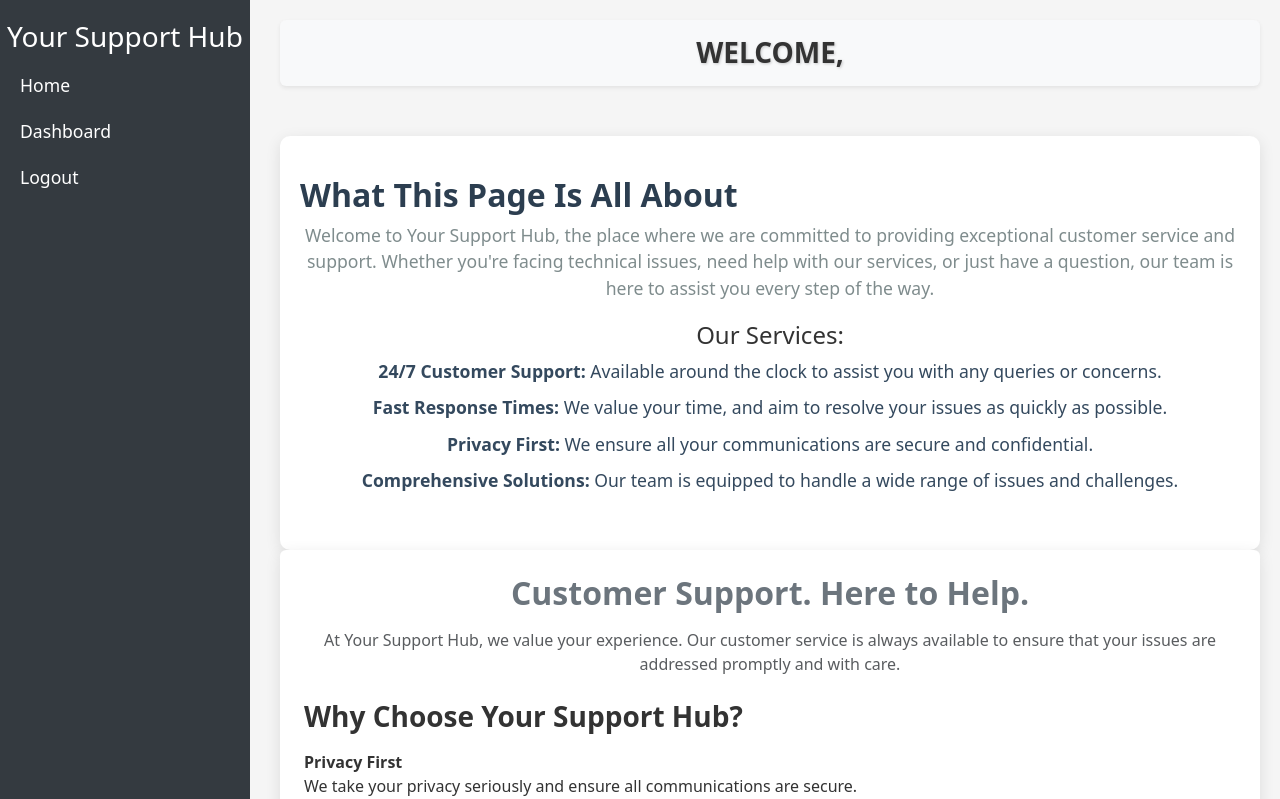
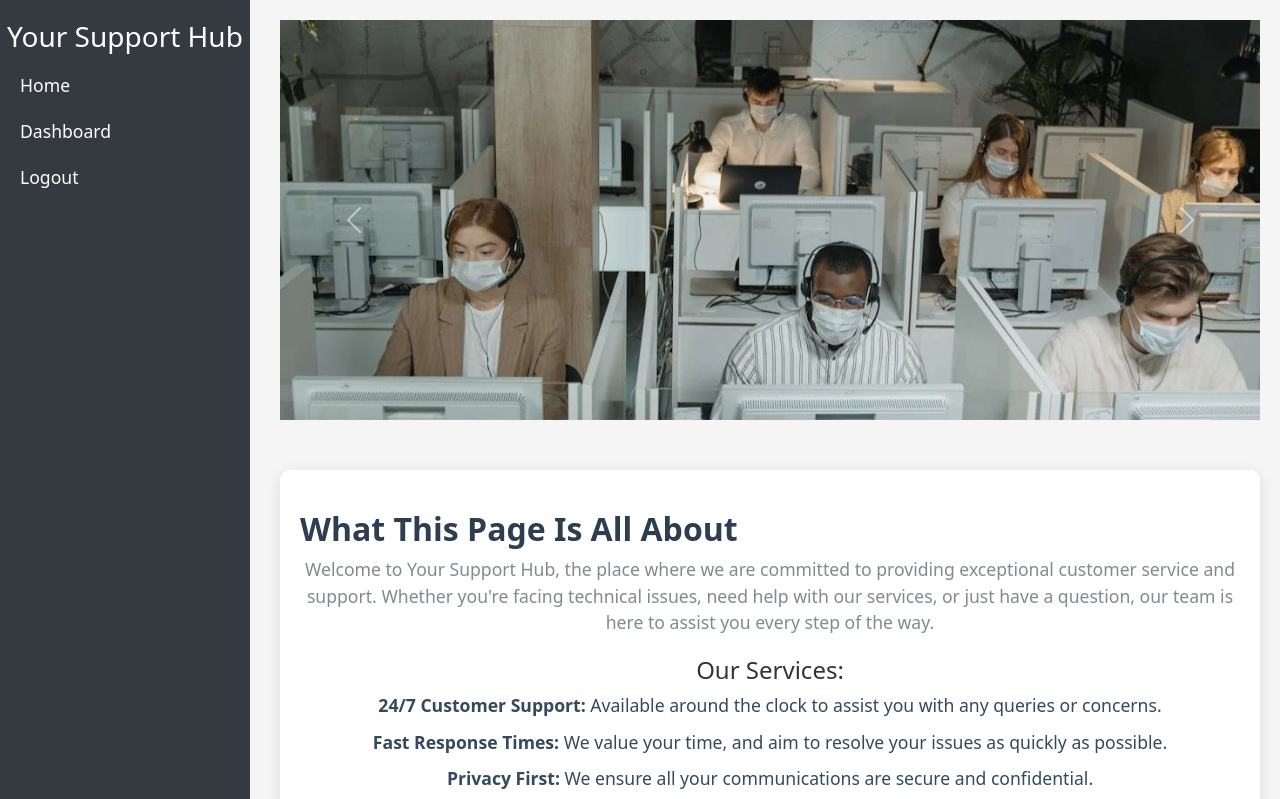
Before and after one commit to jancosares/django_project, a Django app: page /home/ in a window 1280 px wide. Shown: the top 799 px of the page. Run offline with Django 5.2, Linux system fonts and the light colour scheme; parts of the project's set-up code (start-up, migrations or seed data) failed here and were passed over.

Commit message:
carousel added

```diff
--- a/admin_app/messaging/templates/messaging/home.html
+++ b/admin_app/messaging/templates/messaging/home.html
@@ -125,6 +125,12 @@
         color: #34495e;
         margin-bottom: 10px;
       }
+
+      /* Carousel Styles */
+      .carousel-inner img {
+        object-fit: cover;
+        height: 400px;
+      }
     </style>
   </head>
   <body>
@@ -146,14 +152,27 @@
 
     <!-- Main Content -->
     <div class="content">
-      <!-- Welcome Section -->
-      <div class="text-center mb-4">
-        <h3
-          class="fw-bold text-uppercase bg-light py-3 rounded shadow-sm"
-          style="text-shadow: 1px 1px 3px rgba(0, 0, 0, 0.2)"
-        >
-          Welcome, <i><u>{{ user.username }}</u></i>
-        </h3>
+      <!-- Carousel Section -->
+      <div id="imageCarousel" class="carousel slide" data-bs-ride="carousel">
+        <div class="carousel-inner">
+          <div class="carousel-item active">
+            <img src="{% static 'pexels-photo-5453837.webp' %}" class="d-block w-100" alt="Image 1">
+          </div>
+          <div class="carousel-item">
+            <img src="{% static 'pexels-photo-7563663.webp' %}" class="d-block w-100" alt="Image 2">
+          </div>
+          <div class="carousel-item">
+            <img src="{% static 'pexels-photo-8867249.webp' %}" class="d-block w-100" alt="Image 3">
+          </div>
+        </div>
+        <button class="carousel-control-prev" type="button" data-bs-target="#imageCarousel" data-bs-slide="prev">
+          <span class="carousel-control-prev-icon" aria-hidden="true"></span>
+          <span class="visually-hidden">Previous</span>
+        </button>
+        <button class="carousel-control-next" type="button" data-bs-target="#imageCarousel" data-bs-slide="next">
+          <span class="carousel-control-next-icon" aria-hidden="true"></span>
+          <span class="visually-hidden">Next</span>
+        </button>
       </div>
 
       <!-- Page Description Section -->
```
Also changed, not shown: admin_app/static/pexels-photo-5453837.webp (added), admin_app/static/pexels-photo-7563663.webp (added), admin_app/static/pexels-photo-8867249.webp (added).
